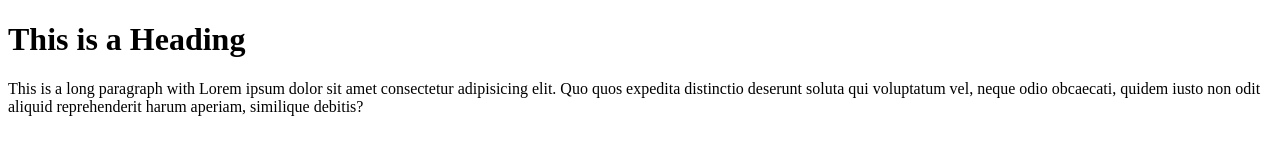
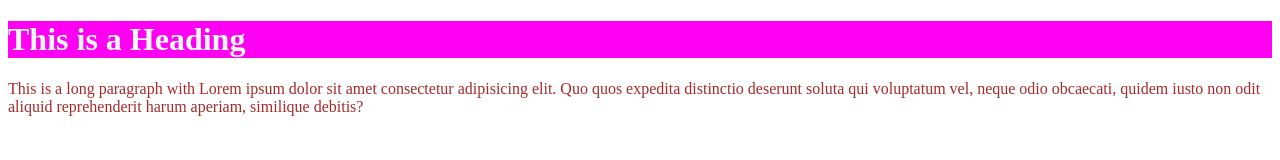
Before and after one commit to faruk-mahfuj/my-restart-thid-repo, a plain HTML site: page index.html in a window 1280 px wide. Drawn offline with Linux system fonts and the light colour scheme.

Commit message:
commit name

```diff
--- a/index.html
+++ b/index.html
@@ -6,6 +6,7 @@
     <meta http-equiv="X-UA-Compatible" content="IE=edge">
     <meta name="viewport" content="width=device-width, initial-scale=1.0">
     <title>This is third practice repo</title>
+    <link rel="stylesheet" href="style.css">
     <h1>This is a Heading</h1>
     <p>This is a long paragraph with Lorem ipsum dolor sit amet consectetur adipisicing elit. Quo quos expedita
         distinctio deserunt soluta qui voluptatum vel, neque odio obcaecati, quidem iusto non odit aliquid reprehenderit
--- /dev/null
+++ b/style.css
@@ -0,0 +1,8 @@
+p {
+    color: brown;
+}
+
+h1 {
+    background-color: rgb(255, 0, 242);
+    color: aliceblue;
+}
```
